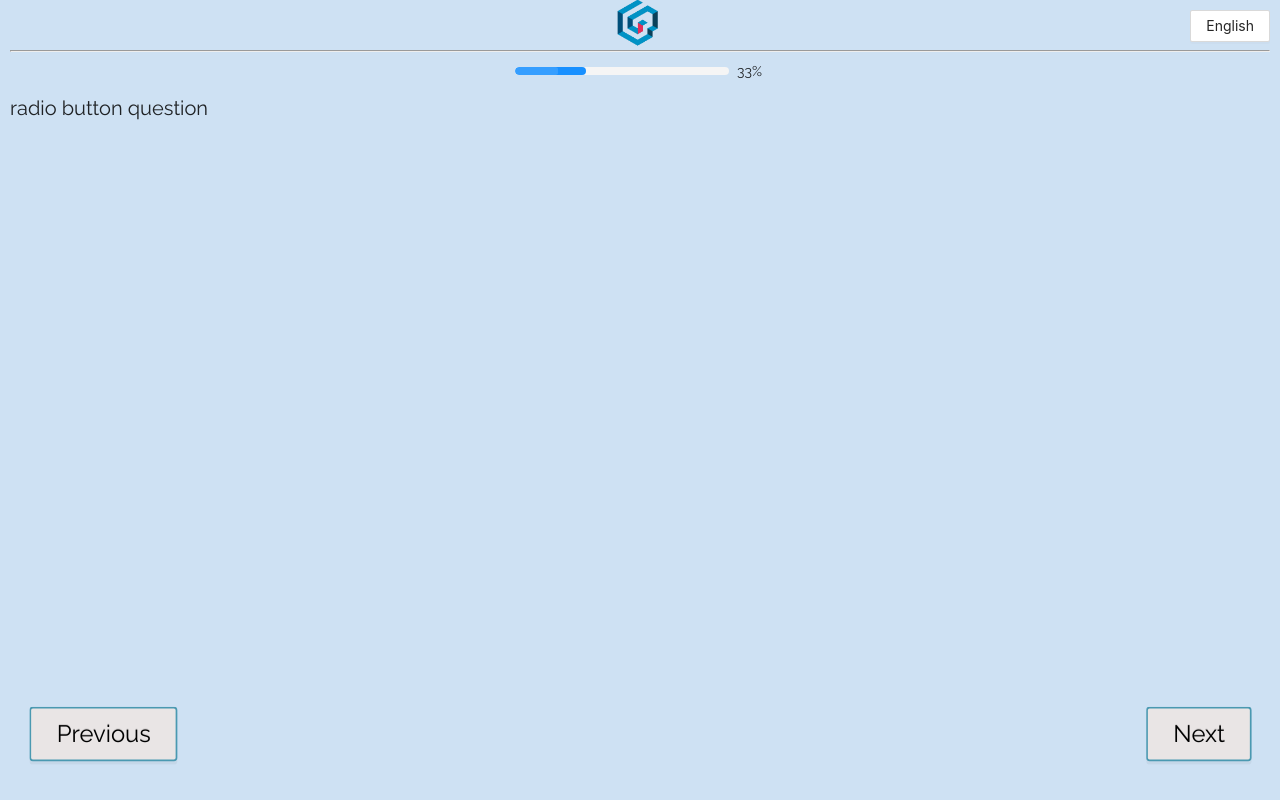
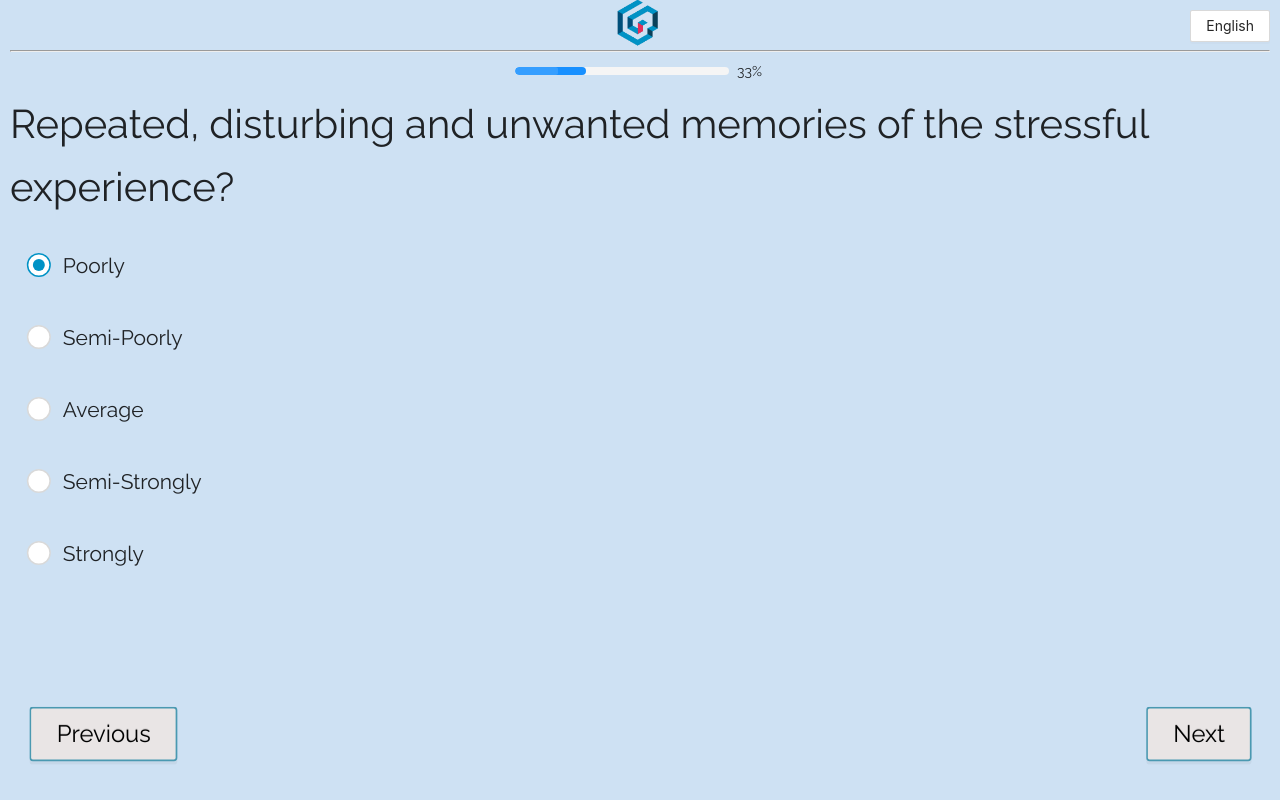
Before and after one commit to webahead14/clinic-client, a React (Create React App) app: page /survey/test/radio-question in a window 1280 px wide. Shown: the top 800 px of the page. Built offline with nearby package versions, Linux system fonts and the light colour scheme; no server answers.

Commit message:
radioQuestion basic

```diff
--- a/src/components/RadioButttonsQuestion/index.jsx
+++ b/src/components/RadioButttonsQuestion/index.jsx
@@ -1,5 +1,37 @@
 // REMOVE THIS LINE OF CODE, IT'S  JUST FOR SHOWING THE /survey/test/text-question PAGE
-export default () => 'radio button question'
+//export default () => 'radio button question'
 
 
 // WRITE YOUR CODE BELOW THIS LINE
+import React, { useState } from 'react'; // why we import React when we imported allready in the app.js ?
+import 'antd/dist/antd.css';
+import { Radio, Space } from 'antd';
+
+
+
+
+const RadioButtonsQuestin = ()=>{
+    const questionData = {
+        questionText: 'Repeated, disturbing and unwanted memories of the stressful experience?',
+        answers: ['Poorly', 'Semi-Poorly', 'Average', 'Semi-Strongly', 'Strongly']
+      }
+
+    const [radio, setRadio] = useState(0)
+
+    const onChangeRadio = e => {
+        console.log('radio checked', e.target.value);
+        setRadio(e.target.value);
+    };
+        return (
+            <div>
+            <h1> {questionData.questionText} </h1>
+          <Radio.Group onChange={onChangeRadio} value={radio}>
+            <Space direction="vertical">
+            {questionData.answers.map((ans, index) => <Radio value={index}>{ans}</Radio>)}
+            </Space>
+          </Radio.Group>
+          </div>
+        );
+
+}
+export default RadioButtonsQuestin;
```
Also changed, not shown: 1 other file (tests, documents, lock files or other folders).
